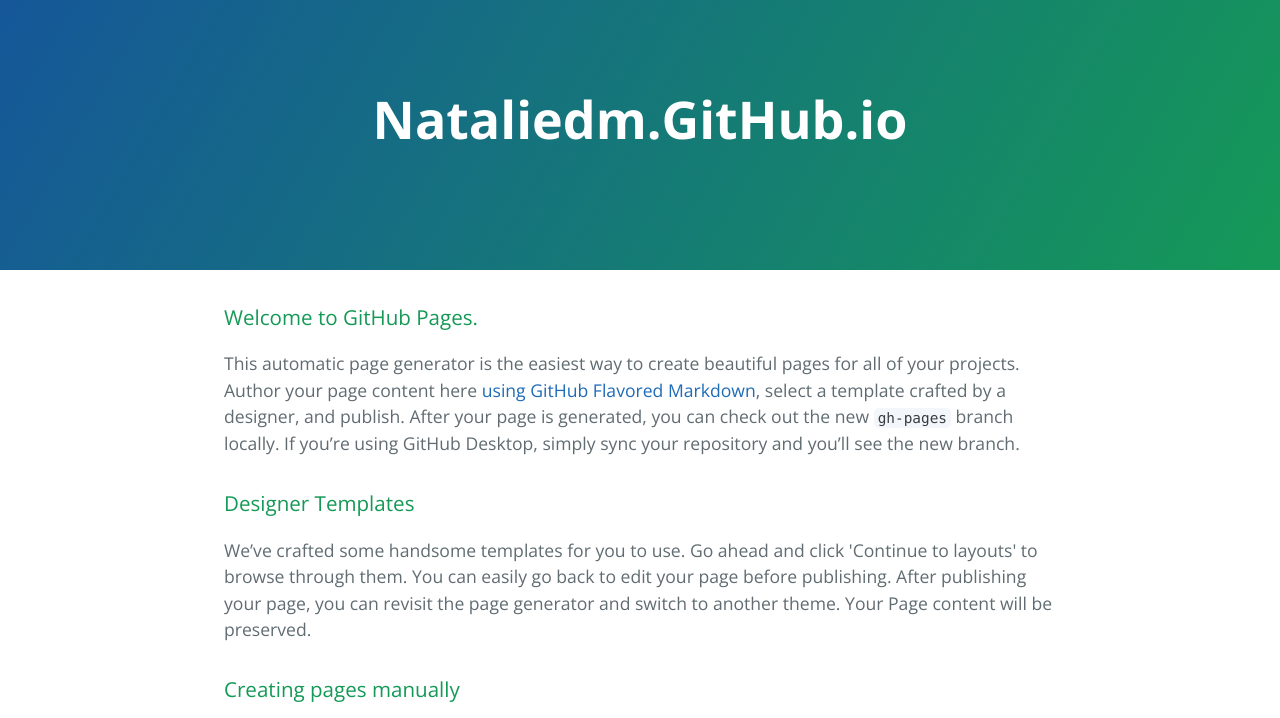
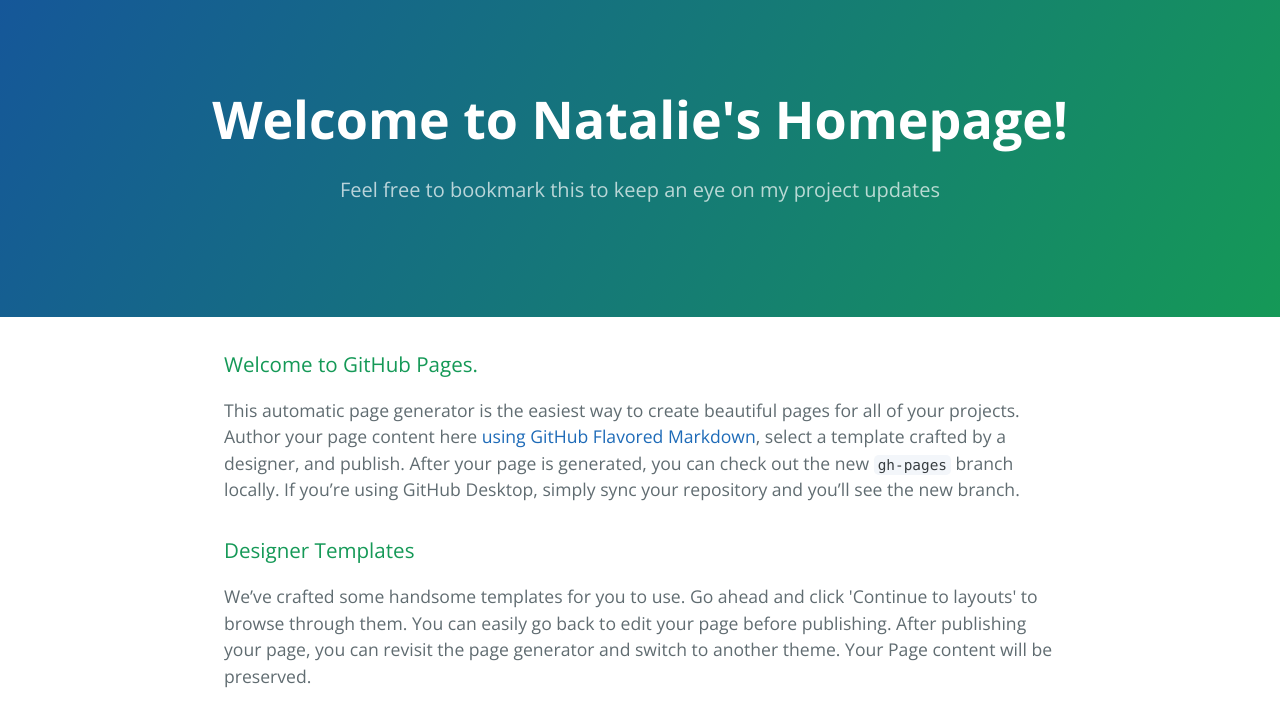
Before and after one commit to Nataliedm/Nataliedm.github.io, a plain HTML site: page index.html in a window 1280 px wide. Shown: the top 718 px of the page. Drawn offline with nearby package versions, Linux system fonts and the light colour scheme.

Commit message:
Update index.html

```diff
--- a/index.html
+++ b/index.html
@@ -11,8 +11,8 @@
   </head>
   <body>
     <section class="page-header">
-      <h1 class="project-name">Nataliedm.GitHub.io</h1>
-      <h2 class="project-tagline"></h2>
+      <h1 class="project-name">Welcome to Natalie's Homepage!</h1>
+      <h2 class="project-tagline">Feel free to bookmark this to keep an eye on my project updates</h2>
     </section>
 
     <section class="main-content">
```
